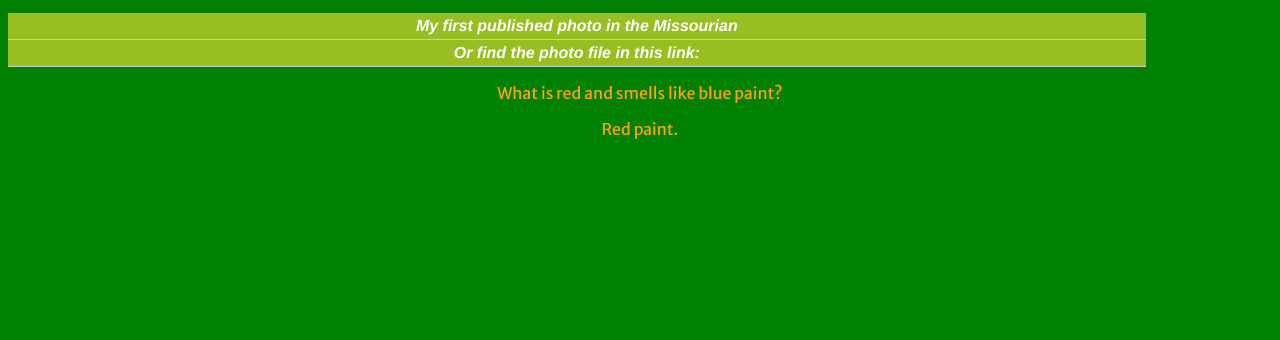
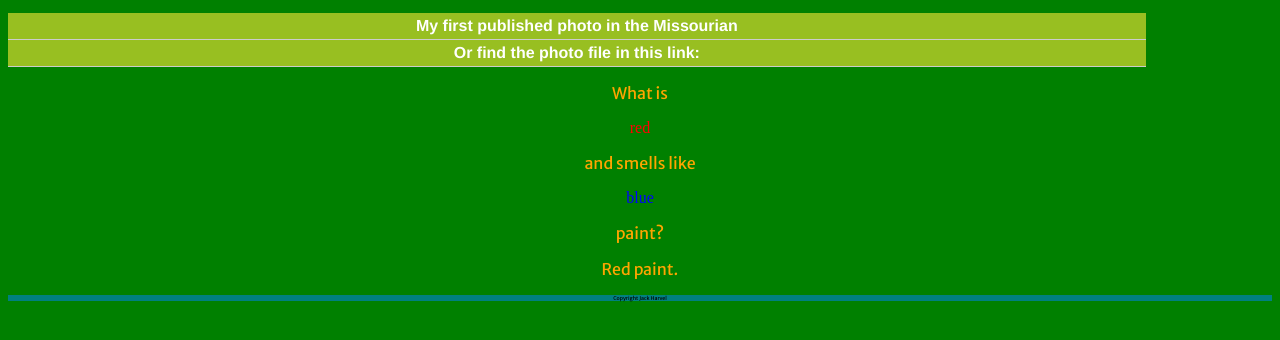
Before and after one commit to J4502-FS18/Jack-Class, a plain HTML site: page index.html in a window 1280 px wide. Shown: the part 560-900 px from the top of the page. Drawn offline with Linux system fonts and the light colour scheme; a web font is replaced by a local one.

Commit message:
added footer, re-validate

```diff
--- a/index.html
+++ b/index.html
@@ -14,9 +14,9 @@
   <body>
       <h1> Jack Harvel's First Website </h1>
     <p> Email:</p>
-      <div>jshrv6@mail.missouri.edu </div>
+      <div id="email">jshrv6@mail.missouri.edu </div>
     <p> or </p>
-      <div> JackHarvel@gmail.com </div>
+      <div id="otheremail"> JackHarvel@gmail.com </div>
     <p> Click the photo to send an email </p>
 
     <div id="picture">
@@ -35,8 +35,16 @@
 
   </div>
 
-    <p> What is red and smells like blue paint? </p>
-    <p> Red paint. </p>
+      <p> What is </p>
+      <div id="red"> red </div>
+      <p> and smells like </p>
+        <div id="blue"> blue </div>
+        <p>paint? </p>
+      <p>  Red paint. </p>
+
+  <p id="footer">
+    Copyright Jack Harvel
+  </p>
+
   </body>
-
 </html>
--- a/stylesheet.css
+++ b/stylesheet.css
@@ -33,7 +33,6 @@ li{
 }
 
 div{
-  font-style: italic;
   text-align: center;
 }
 
@@ -76,3 +75,25 @@ div{
     -o-transform: rotate(90deg);   /* Opera */
     transform: rotate(90deg);
 }
+
+#email{
+  font-style:italic;
+}
+
+#otheremail{
+  font-style: italic
+}
+
+#red{
+  color: red
+}
+
+#blue{
+  color: blue
+}
+
+#footer{
+  font-size: .33rem;
+  background-color: teal;
+  color: black
+}
```
